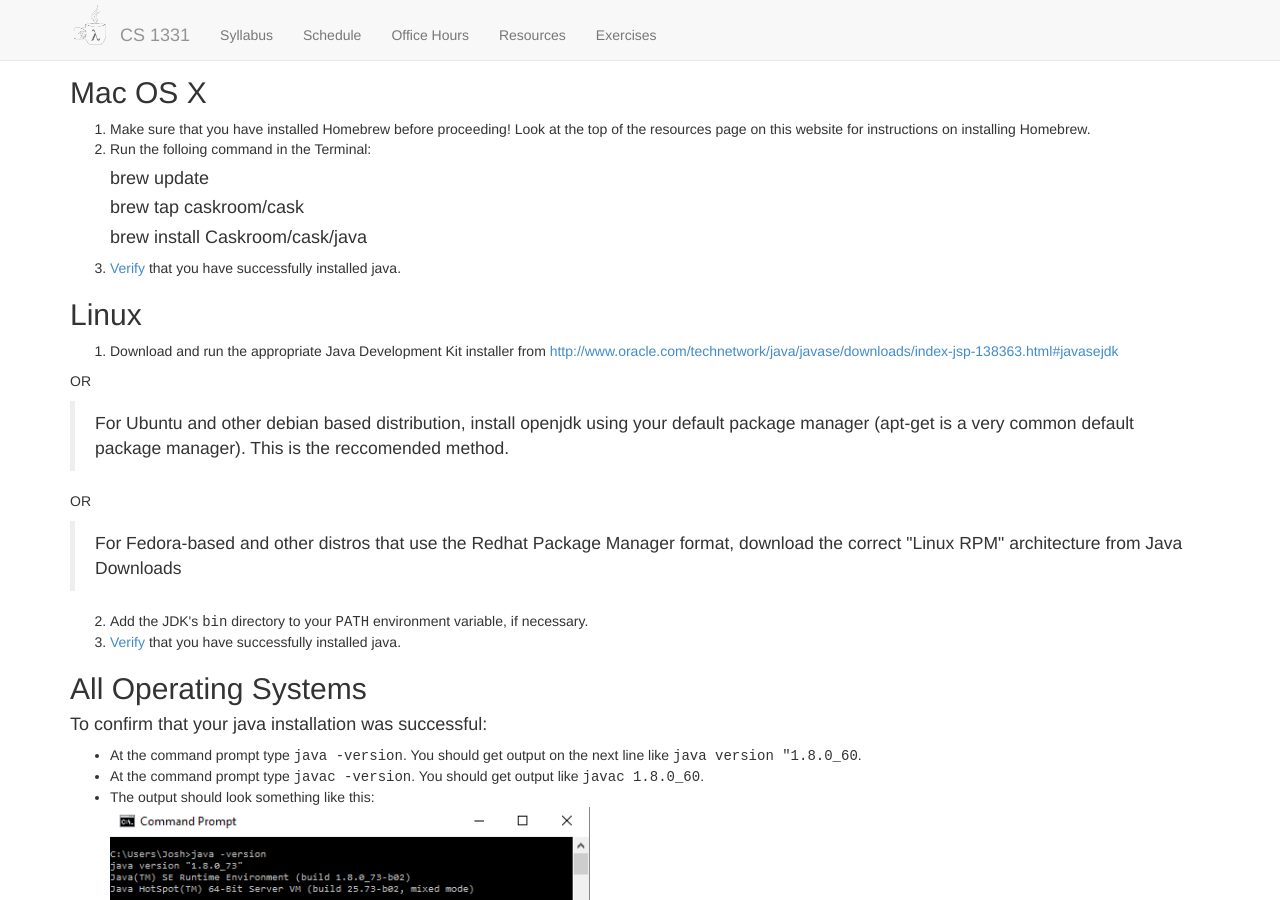
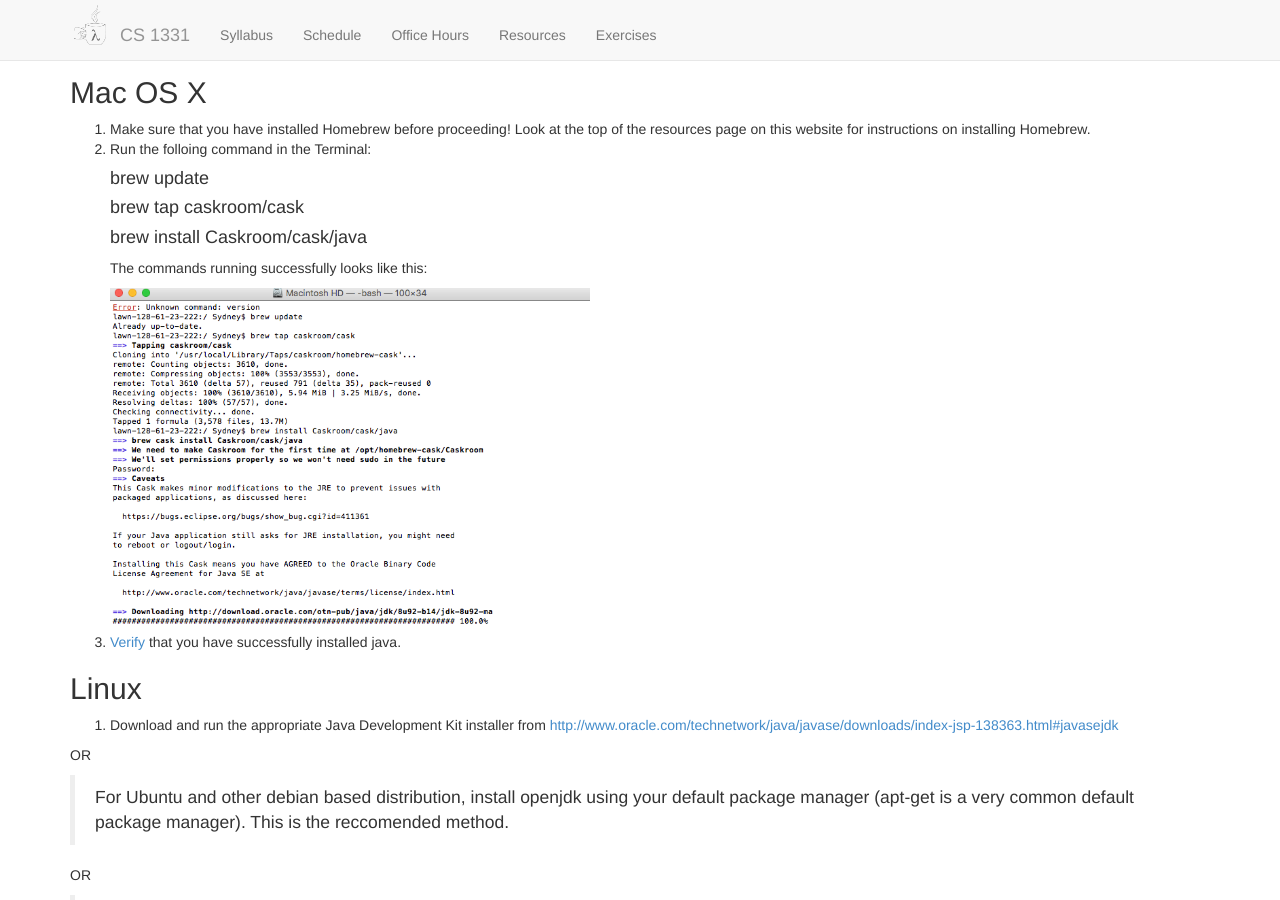
Before and after one commit to cs1331/cs1331.github.io.old, a Jekyll site: the page built from install-java.html, in a window 1280 px wide and 900 px high, scrolled down 500 px. Built offline with Jekyll 4.4.1, drawn with Linux system fonts in a browser that asks for light colours; nearby versions of some CDN libraries.

Commit message:
added screenshot of mac homebrew java installing

```diff
--- a/install-java.html
+++ b/install-java.html
@@ -33,6 +33,8 @@ title: CS 1331 - Installing Java
 <h4>brew update</h4>
 <h4>brew tap caskroom/cask</h4>
 <h4>brew install Caskroom/cask/java</h4>
+<p>The commands running successfully looks like this:</p>
+<img alt="Homebrew-java-install-commands.png" class="align-center" src="images/Homebrew-java-install-commands.png" style="width: 480px; padding-bottom: 5px;"/>
 <li><a href="#verification-instructions">Verify</a> that you have successfully installed java.</li>
 </ol>
 </div>
@@ -63,7 +65,7 @@ For Fedora-based and other distros that use the Redhat Package Manager format, d
 <li>At the command prompt type <tt class="docutils literal">java <span class="pre">-version</span></tt>. You should get output on the next line like <tt class="docutils literal">java version &quot;1.8.0_60</tt>.</li>
 <li>At the command prompt type <tt class="docutils literal">javac <span class="pre">-version</span></tt>. You should get output like <tt class="docutils literal">javac 1.8.0_60</tt>.</li>
 <li>The output should look something like this:</li>
-<img alt="java-javac-correct-output.PNG" class="align-center" src="images/java-javac-correct-output.PNG" style="width: 480px;"/>
+<img alt="java-javac-correct-output.PNG" class="align-center" src="images/java-javac-correct-output.PNG" style="width: 480px; padding-bottom: 5px;"/>
 <li>Of course if you are on Mac OS X or Linux then this will be in your Terminal not Command Prompt.</li>
 <li>The version number should be "1.8*" Where the * can be any number. An older version of java will not work for the purposes of this class!</li>
 </ul>
```
Also changed, not shown: images/Homebrew-java-install-commands.png (added).
